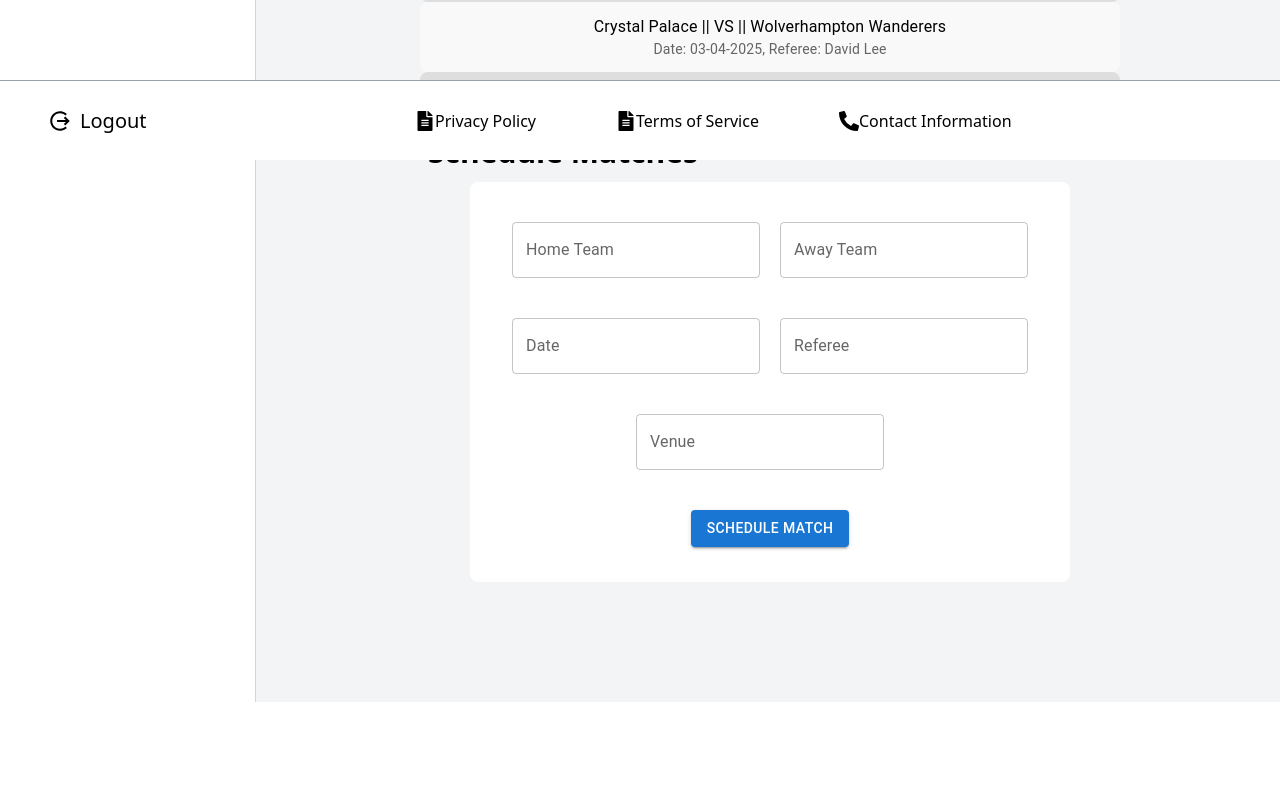
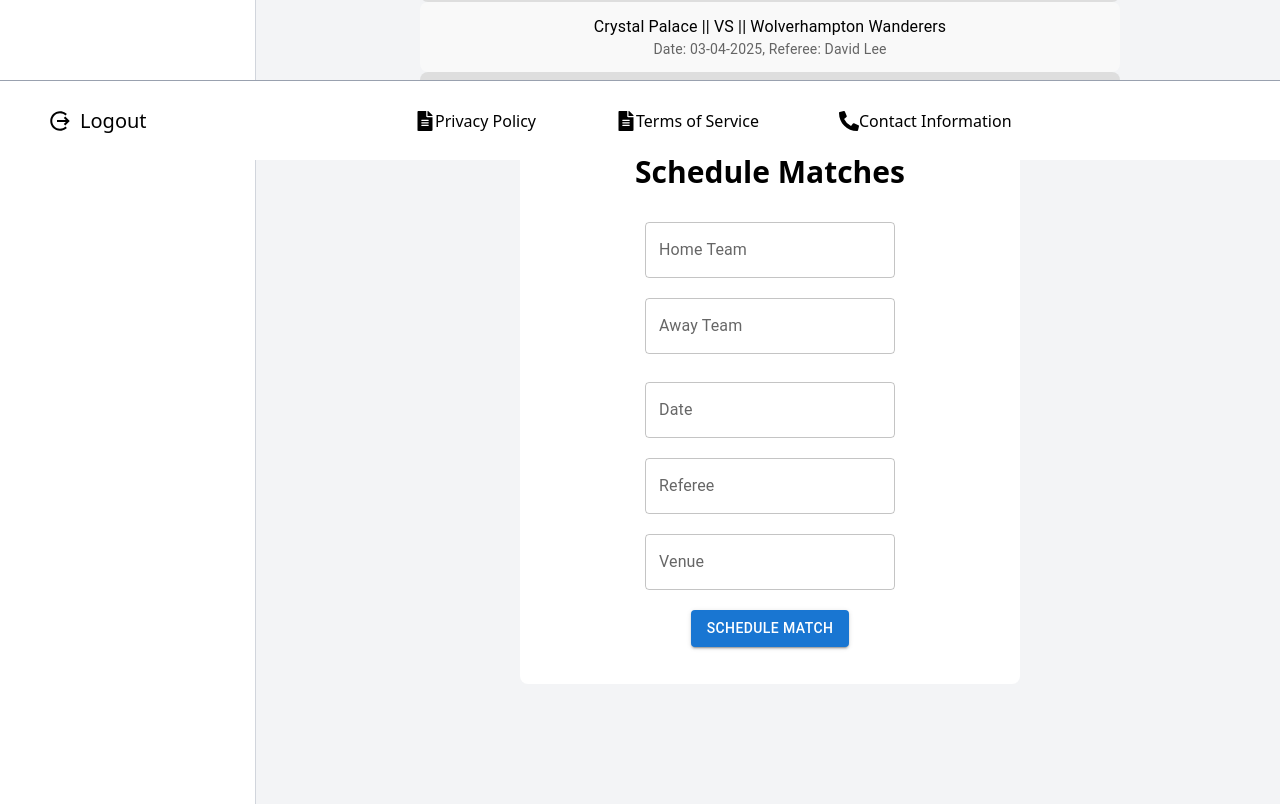
Before and after one commit to NoelKBoyd/goikon-tech, a Next.js app: page /admin/Matches in a window 1280 px wide. Shown: the part 640-1444 px from the top of the page. Before the commit the page ends 1342 px from the top, so only its background shows below. Built offline with nearby package versions, Linux system fonts and the light colour scheme.

Commit message:
update to schedule section on the matches

```diff
--- a/package.json
+++ b/package.json
@@ -14,10 +14,12 @@
     "@mui/icons-material": "^6.4.8",
     "@mui/material": "^6.4.8",
     "@mui/x-charts": "^7.28.0",
+    "@mui/x-date-pickers": "^7.28.0",
     "@prisma/client": "^6.4.1",
     "@splinetool/react-spline": "^4.0.0",
     "bcryptjs": "^3.0.2",
     "date-fns": "^4.1.0",
+    "dayjs": "^1.11.13",
     "jsonwebtoken": "^9.0.2",
     "mysql2": "^3.13.0",
     "next": "^15.2.3",
--- a/src/app/admin/Matches/page.js
+++ b/src/app/admin/Matches/page.js
@@ -18,6 +18,10 @@ import SearchIcon from '@mui/icons-material/Search';
 import InputBase from '@mui/material/InputBase';
 import { styled, alpha } from '@mui/material/styles';
 import TextField from '@mui/material/TextField';
+import { DemoContainer } from '@mui/x-date-pickers/internals/demo';
+import { AdapterDayjs } from '@mui/x-date-pickers/AdapterDayjs';
+import { LocalizationProvider } from '@mui/x-date-pickers/LocalizationProvider';
+import { DatePicker } from '@mui/x-date-pickers/DatePicker';
 
 const Search = styled('div')(({ theme }) => ({
     position: 'relative',
@@ -178,24 +182,29 @@ const Matches = () => {
                             </Box>
                         </div>
                         <div className="pt-13 mb-30">
-                            <h1 className="text-3xl pb-3 pl-2 flex justify-left">
-                                <strong>Schedule Matches</strong>
-                            </h1>
-
                             <div className="flex justify-center w-full">
-                                <Box sx={{width: '100%', height: 400, maxWidth: 600, bgcolor: 'background.paper', borderRadius: '8px',}}>
-                                    <div className="pt-10">
-                                        <TextField id="outlined-basic" label="Home Team" variant="outlined" color="success" sx={{paddingRight: '20px'}}/>
-                                        <TextField id="outlined-basic" label="Away Team" variant="outlined" color="warning"/>
+                                <Box sx={{width: '100%', height: 550, maxWidth: 500, bgcolor: 'background.paper', borderRadius: '8px',}}>
+                                    <h1 className="text-3xl pb-3 pt-5 flex justify-center">
+                                        <strong>Schedule Matches</strong>
+                                    </h1>
+                                    <div className="pt-5">
+                                        <TextField id="outlined-basic" label="Home Team" variant="outlined" color="success" sx={{width: '250px'}}/>
                                     </div>
-                                    <div className="pt-10">
-                                        <TextField id="outlined-basic" label="Date" variant="outlined" sx={{paddingRight: '20px'}}/>
-                                        <TextField id="outlined-basic" label="Referee" variant="outlined"/>
+                                    <div className="pt-5">
+                                        <TextField id="outlined-basic" label="Away Team" variant="outlined" color="warning" sx={{width: '250px'}}/>
                                     </div>
-                                    <div className="pt-10">
-                                        <TextField id="outlined-basic" label="Venue" variant="outlined" sx={{paddingRight: '20px'}}/>
+                                    <div className="pt-5">
+                                        <LocalizationProvider dateAdapter={AdapterDayjs} >
+                                            <DemoContainer components={['DatePicker']} sx={{display: 'flex', justifyContent: 'center', paddingBottom: '20px', }} >
+                                                <DatePicker label="Date" sx={{width: '250px'}}/>
+                                            </DemoContainer>
+                                        </LocalizationProvider>
+                                        <TextField id="outlined-basic" label="Referee" variant="outlined" sx={{width: '250px'}}/>
                                     </div>
-                                    <div className="pt-10">
+                                    <div className="pt-5">
+                                        <TextField id="outlined-basic" label="Venue" variant="outlined" sx={{width: '250px'}}/>
+                                    </div>
+                                    <div className="pt-5">
                                         <Button variant="contained" color="primary">Schedule Match</Button>
                                     </div>
                                 </Box>
--- a/src/app/admin/UserManagment/page.js
+++ b/src/app/admin/UserManagment/page.js
@@ -144,7 +144,7 @@ const Reports = () => {
         setEditMode(true);
     };
 
-    const handleSaveClick = () => {
+    const saveClick = () => {
 
         setSelectedMatch(editableData);
 
@@ -282,7 +282,7 @@ const Reports = () => {
                 </DialogContent>
                 <DialogActions sx={{ justifyContent: 'center' }}>
                     {isEditMode ? (
-                        <Button onClick={handleSaveClick}>Save</Button>
+                        <Button onClick={saveClick}>Save</Button>
                     ) : (
                         <Button onClick={handleEditClick}>Edit</Button>
                     )}
```
Also changed, not shown: 1 other file (tests, documents, lock files or other folders).
